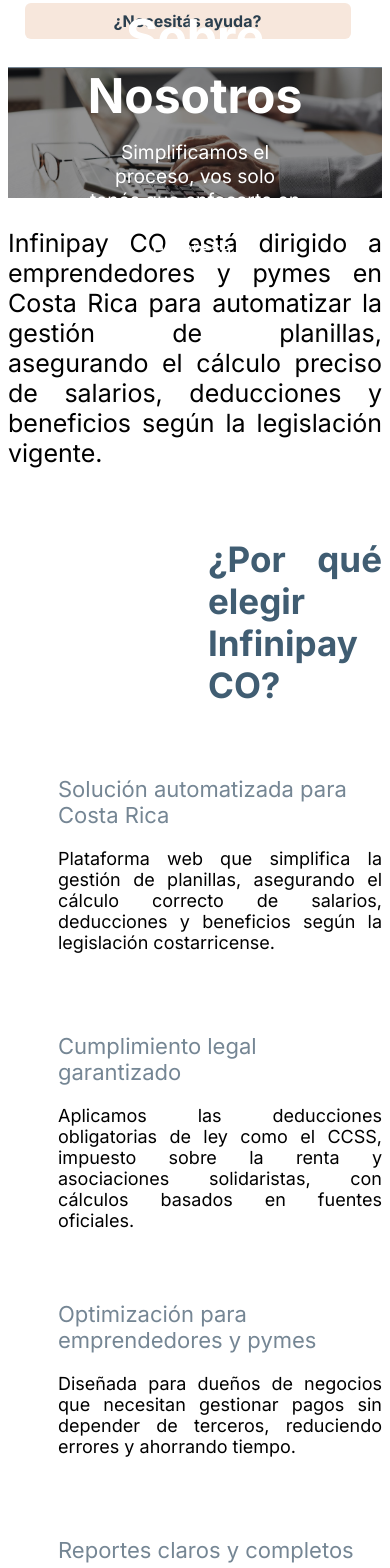
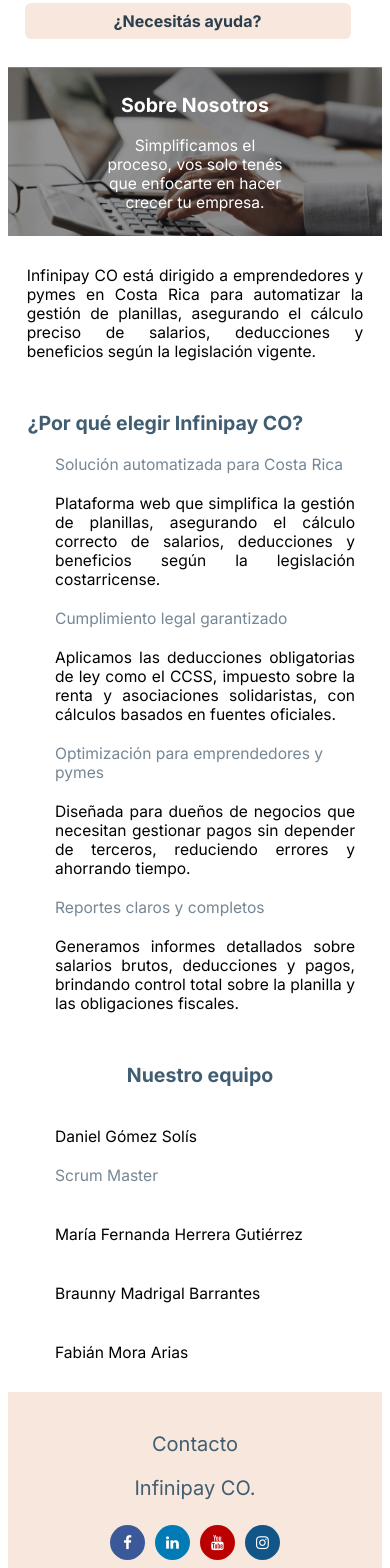
Before and after one commit to braunnymadrigal/Infinipay-CO, a Vue app in the folder front-end/: page / in a window 390 px wide. Shown: the part 320-1888 px from the top of the page. Built offline with nearby package versions, Linux system fonts and the light colour scheme.

Commit message:
Mover para abajo el media query para evitar sobreescribir estilos y cambios menores en la imagen principal y texto encima de esta

```diff
--- a/front-end/src/assets/css/PaginaPrincipal.css
+++ b/front-end/src/assets/css/PaginaPrincipal.css
@@ -72,36 +72,6 @@ body {
   white-space: nowrap;
 }
 
-/* Acomodar los elementos de la barra de navegación para pantallas pequeñas */
-@media (max-width: 768px) {
-  .navbar-links-left,
-  .navbar-links-right {
-    width: 100%;
-    justify-content: center;
-    margin-bottom: 2vw;
-  }
-
-  .navbar-links-left,
-  .navbar-links-right {
-    flex-direction: column;
-    align-items: center;
-    width: 100%;
-  }
-
-  .navbar-links a {
-    width: 100%;
-    text-align: center;
-  }
-}
-
-/* Acomodar los elementos de la barra de navegación para pantallas grandes */
-@media (min-width: 769px) {
-  .navbar-links-left,
-  .navbar-links-right {
-    justify-content: flex-start;
-  }
-}
-
 /* Estilos que se aplican a todos los enlaces dentro de la barra de navegación */
 .navbar-links a {
   text-decoration: none;
@@ -150,17 +120,16 @@ body {
 /* Dimesiones de imagen */
 .imagen_principal {
   width: 100%;
-  height: auto;
-  max-width: 100%;
-  margin: 0 auto;
-  display: block;
+  height: 100%;
+  object-fit: cover;
 }
 
 /* Contenedor principal de la imagen */
 .contenedor_imagen {
   position: relative;
   width: 100%;
-  height: auto;
+  height: 60vh;
+  overflow: hidden;
 }
 
 /* Aplicar una capa sobre la imagen para que el texto sea legible */
@@ -195,18 +164,21 @@ body {
 
 /* Diferentes tamaños para textos */
 .titulo_principal {
-  font-size: 3em;
+  font-size: 3vw;
   font-weight: bold;
+  margin-bottom: 1vw;
 }
 
 /* Diferentes tamaños para textos */
 .subtitulo_principal {
   font-size: 1.2em;
+  max-width: 600px;
+  margin: 0 auto;
 }
 
 /* Diferentes tamaños para textos */
 .subtitulo {
-  font-size: 1.2em;
+  font-size: 22px;
   color: #758694;
 }
 
@@ -225,12 +197,12 @@ body {
 }
 
 .texto_principal {
-  font-size: 25px;
+  font-size: 20px;
   text-align: justify;
   margin-top: 30px;
   margin-left: auto;
   margin-right: auto;
-  max-width: 900px;
+  max-width: 700px;
 }
 
 /* Diferentes tamaños para textos */
@@ -259,7 +231,7 @@ body {
   text-align: left;
   display: flex;
   flex-wrap: wrap;
-  margin-top: 30px;
+  max-width: 300px;
 }
 
 /* Estilo para enlaces de redes sociales
@@ -347,3 +319,119 @@ Tomado de: https://www.w3schools.com/howto/howto_css_social_media_buttons.asp */
   text-align: left;
   margin-top: 30px;
 }
+
+/* Acomodar los elementos de la barra de navegación para pantallas pequeñas */
+@media (max-width: 768px) {
+  .navbar-links-left,
+  .navbar-links-right {
+    width: 100%;
+    justify-content: center;
+    margin-bottom: 2vw;
+  }
+
+  .navbar-links-left,
+  .navbar-links-right {
+    flex-direction: column;
+    align-items: center;
+    width: 100%;
+  }
+
+  .navbar-links a {
+    width: 100%;
+    text-align: center;
+  }
+
+  .titulo_principal {
+    font-size: 5vw;
+  }
+
+  .subtitulo_principal {
+    font-size: 4vw;
+  }
+
+  .contenedor_imagen {
+    height: 20vh;
+  }
+
+  .texto_principal {
+    font-size: 4vw;
+    margin-top: 30px;
+    margin-left: auto;
+    margin-right: auto;
+    max-width: 90%;
+  }
+
+  .titulo {
+    font-size: 5vw;
+    text-align: justify;
+    margin-top: 50px;
+    margin-left: 5vw;
+    color: #405D72;
+  }
+
+  .subtitulo {
+    font-size: 4vw;
+  }
+
+  .texto {
+    font-size: 4vw;
+    text-align: justify;
+    margin-top: 20px;
+    color: #000000;
+    max-width: 300px;
+  }
+
+  .contenedor_cajas {
+    flex-direction: column;
+    align-items: center;
+    gap: 20px;
+    margin-top: 20px;
+    margin-left: 20px;
+  }
+
+  .cajas_texto.texto{
+    margin-left: 0 !important;
+  }
+
+  .footer {
+    flex-direction: column;
+    align-items: center;
+    text-align: center;
+    padding: 20px;
+  }
+
+  .footer_text {
+    margin-left: 0;
+    text-align: center;
+    font-size: 20px;
+  }
+
+  .contenedor_redes {
+    margin-left: 0;
+    text-align: center;
+    margin-top: 10px;
+  }
+
+  .footer_subtitulo {
+    margin-left: 0;
+    text-align: center;
+    margin-top: 20px;
+  }
+
+  .contenedor_enlaces a {
+    text-align: center;
+    margin: 8px 0;
+  }
+
+  .fa {
+    margin: 5px;
+  }
+}
+
+/* Acomodar los elementos de la barra de navegación para pantallas grandes */
+@media (min-width: 769px) {
+  .navbar-links-left,
+  .navbar-links-right {
+    justify-content: flex-start;
+  }
+}
```
